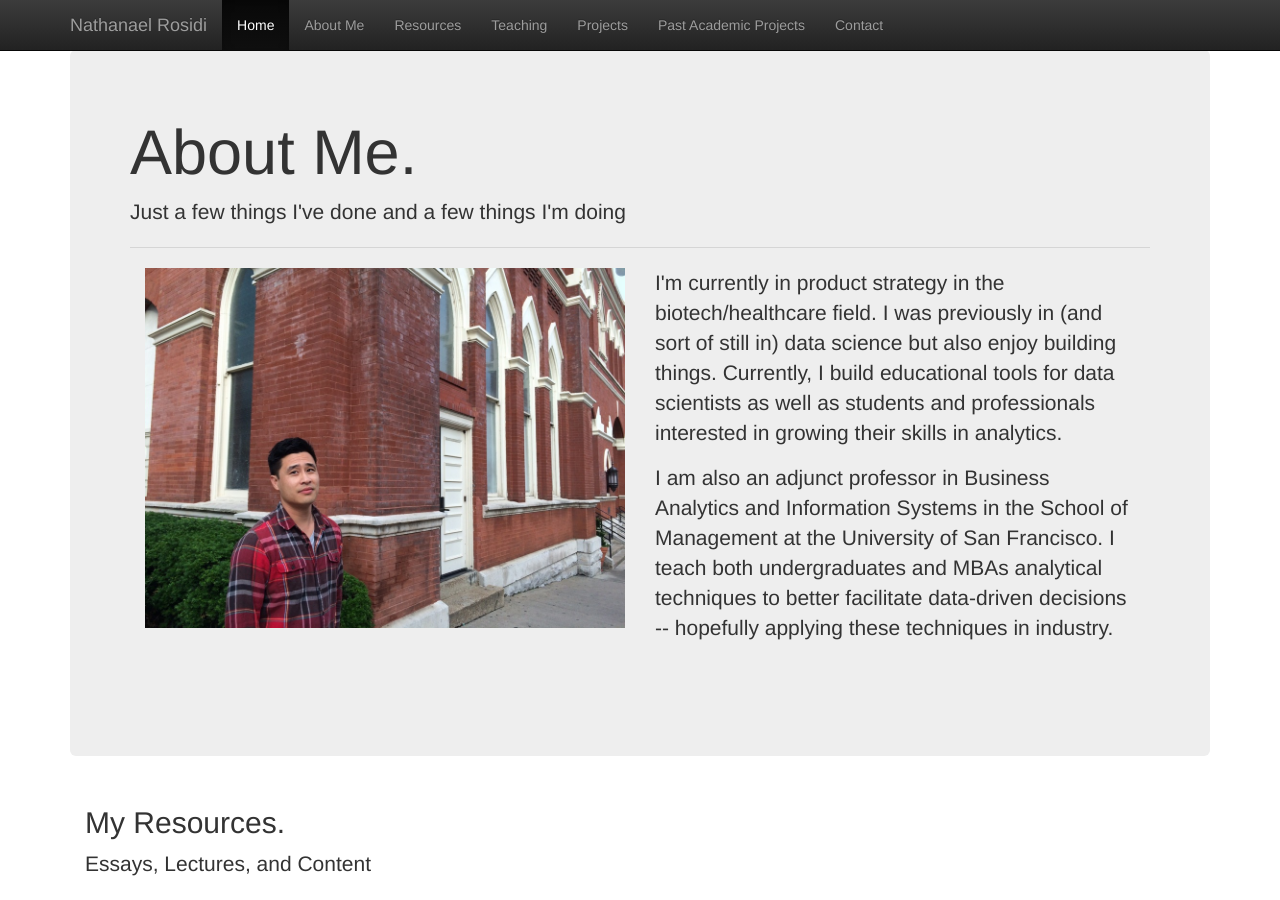
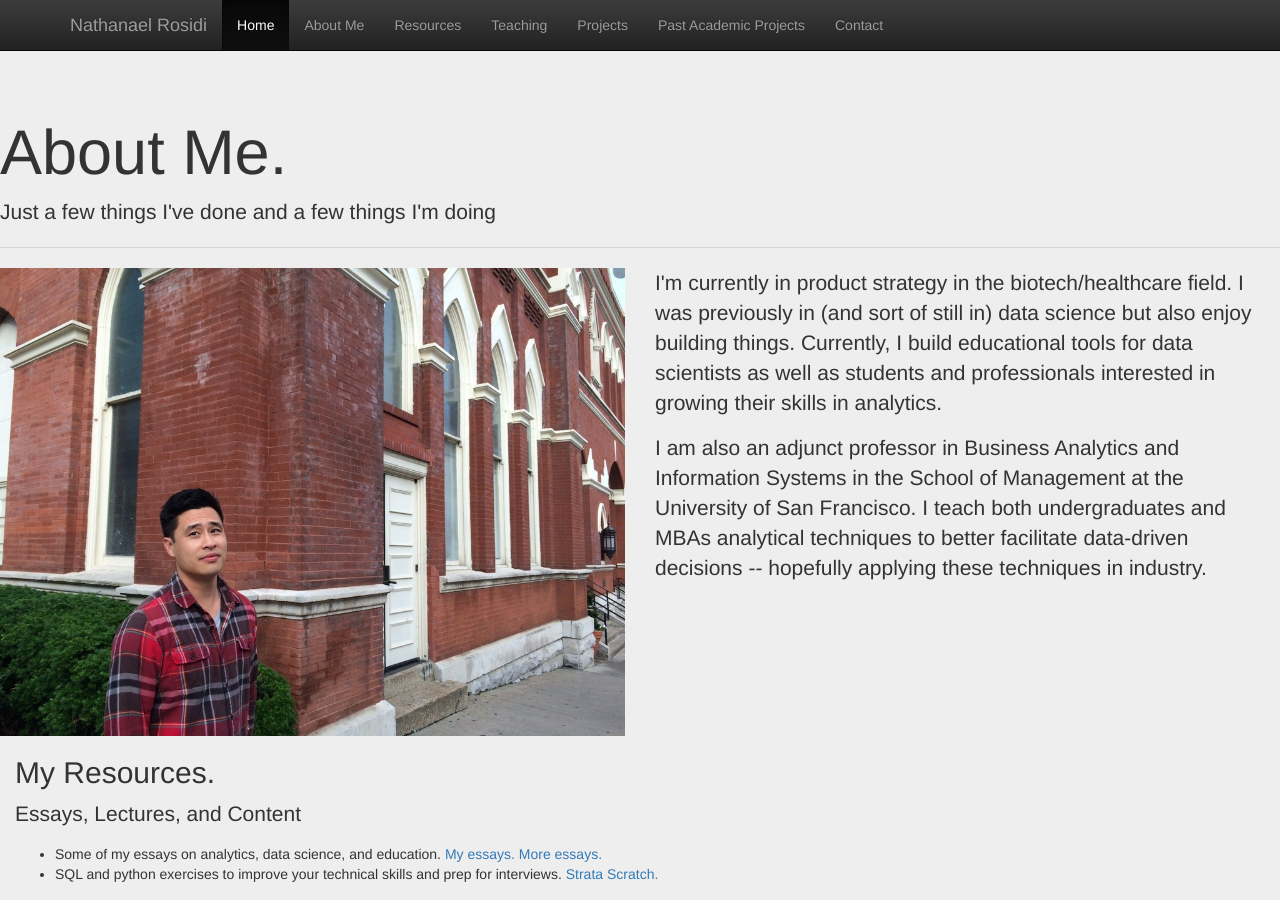
Before and after one commit to nlrosidi/nlrosidi.github.io, a Jekyll site: the page index.html, which Jekyll copies as it is, in a window 1280 px wide and 900 px high. Built offline with Jekyll 4.4.1, drawn with Linux system fonts in a browser that asks for light colours; nearby versions of some CDN libraries.

Commit message:
Update index.html

```diff
--- a/index.html
+++ b/index.html
@@ -53,22 +53,22 @@
       </div>
     </nav>
 
-    <div class="container">
+    <!--<div class="container">-->
 	<div class="jumbotron">
   	    <h1 class="display-4">About Me.</h1>
 	    <p class="lead">Just a few things I've done and a few things I'm doing</p>
 	    <hr class="my-4">
-		<div class="container-fluid">
+		<!--<div class="container-fluid">-->
 		     <div class="row">
         		<div class="col-md-6"><img src="assets/nlrosidi.jpg" alt="Nathanael Rosidi" class="img-responsive"></div>
 			<div class="col-md-6">
                 	    <p>I'm currently in product strategy in the biotech/healthcare field. I was previously in (and sort of still in) data science but also enjoy building things. Currently, I build educational tools for data scientists as well as students and professionals interested in growing their skills in analytics.</p>
-                 	    <p align="left">I am also an adjunct professor in Business Analytics and Information Systems in the School of Management at the University of San Francisco. I teach
+                 	    <p>I am also an adjunct professor in Business Analytics and Information Systems in the School of Management at the University of San Francisco. I teach
                  		both undergraduates and MBAs analytical techniques to better facilitate data-driven decisions -- hopefully applying these techniques in industry.</p>
 			</div>
-		     </div>
+		 <!--    </div>-->
 	         </div>
-	</div>
+	<!--</div>-->
 
 	<div class="container-fluid">
 	  <h2 id="resources">My Resources.</h2>
```
